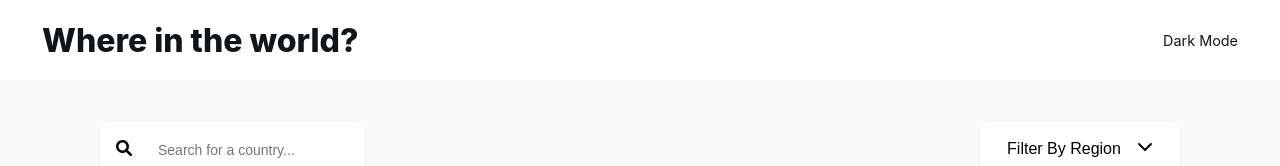
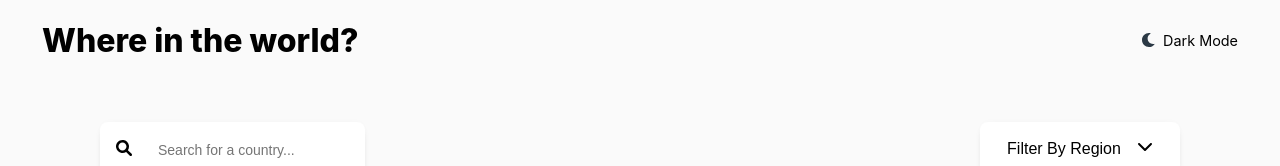
Before and after one commit to zulnam/RESTCountriesAPI, a Next.js app: page / in a window 1280 px wide. Shown: the top 166 px of the page. Built offline with nearby package versions, Linux system fonts and the light colour scheme; no server answers.

Commit message:
ref/refactored Header

```diff
--- a/src/components/GlobalContainer.js
+++ b/src/components/GlobalContainer.js
@@ -3,7 +3,7 @@ import Head from 'next/head';
 import { getCountries } from '../pages/api/hello';
 import { useDispatch, useSelector } from 'react-redux';
 import { setRawCountries } from '../store/reducers/countries/countriesReducer';
-import Header from './Header';
+import Header from './Header/Header';
 
 const GlobalContainer = ({ children }) => {
   const dispatch = useDispatch();
--- /dev/null
+++ b/src/components/Header/Header.js
@@ -0,0 +1,30 @@
+import { useDispatch, useSelector } from 'react-redux';
+import { toggleDarkMode } from '../../store/reducers/user/userReducer';
+
+import HeaderContainer from './HeaderContainer';
+import MoonIcon from './MoonIcon';
+import MoonIconSVG from '../Icons/Moon';
+
+const Header = () => {
+  const dispatch = useDispatch();
+  const darkMode = useSelector((state) => state.user.darkMode);
+
+  return (
+    <HeaderContainer
+      className={darkMode ? 'dark-theme-header' : 'white-theme-header'}
+    >
+      <h1>Where in the world?</h1>
+      <MoonIcon
+        darkMode={darkMode}
+        onClick={() => {
+          dispatch(toggleDarkMode());
+        }}
+      >
+        <MoonIconSVG />
+        Dark Mode
+      </MoonIcon>
+    </HeaderContainer>
+  );
+};
+
+export default Header;
--- a/src/components/Header.js
+++ b/src/components/Header/HeaderContainer.js
@@ -1,5 +1,5 @@
 import styled from '@emotion/styled';
-import theme from '../styles/theme';
+import theme from '../../styles/theme';
 
 const HeaderContainer = styled.header`
   display: flex;
@@ -25,11 +25,4 @@ const HeaderContainer = styled.header`
   }
 `;
 
-const Header = () => (
-  <HeaderContainer className="white-theme">
-    <h1>Where in the world?</h1>
-    <span>Dark Mode</span>
-  </HeaderContainer>
-);
-
-export default Header;
+export default HeaderContainer;
--- /dev/null
+++ b/src/components/Icons/Moon.js
@@ -0,0 +1,7 @@
+export const MoonIconSVG = () => (
+  <svg xmlns="http://www.w3.org/2000/svg" viewBox="0 0 512 512">
+    <path d="M32 256c0-123.8 100.3-224 223.8-224c11.36 0 29.7 1.668 40.9 3.746c9.616 1.777 11.75 14.63 3.279 19.44C245 86.5 211.2 144.6 211.2 207.8c0 109.7 99.71 193 208.3 172.3c9.561-1.805 16.28 9.324 10.11 16.95C387.9 448.6 324.8 480 255.8 480C132.1 480 32 379.6 32 256z" />
+  </svg>
+);
+
+export default MoonIconSVG;
```
